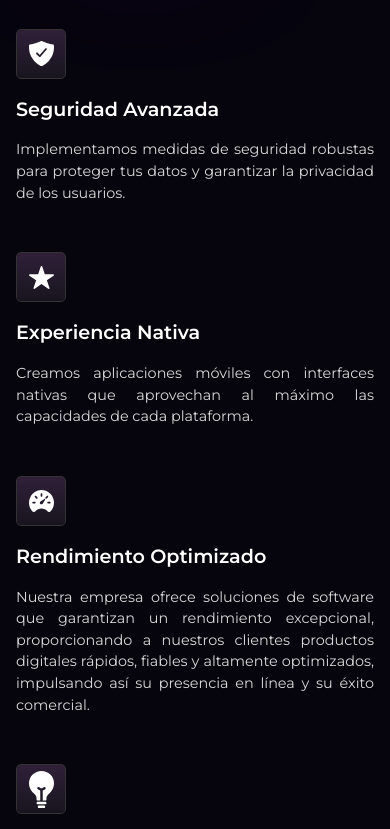
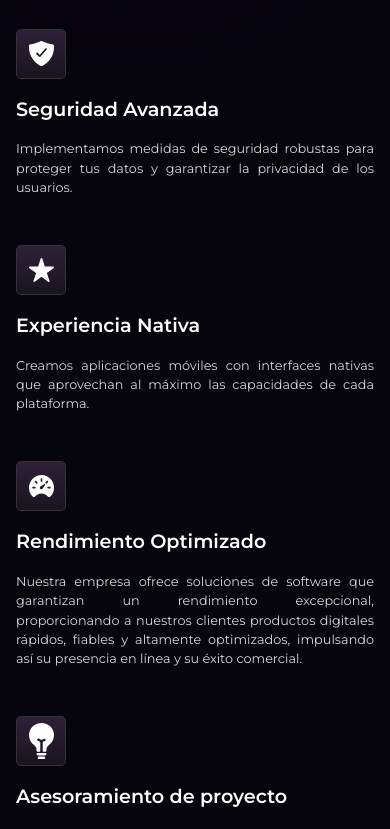
Before and after one commit to francisco-JGC/newnic.tech, a Next.js app: page / in a window 390 px wide. Shown: the part 3320-4149 px from the top of the page. Built offline with nearby package versions, Linux system fonts and the light colour scheme.

Commit message:
Refactor Benefits component font size for improved mobile responsiveness

```diff
--- a/src/app/components/Benefits/index.scss
+++ b/src/app/components/Benefits/index.scss
@@ -35,7 +35,7 @@
       }
 
       p {
-        font-size: 0.9em;
+        font-size: 0.8em;
       }
     }
   }
```
